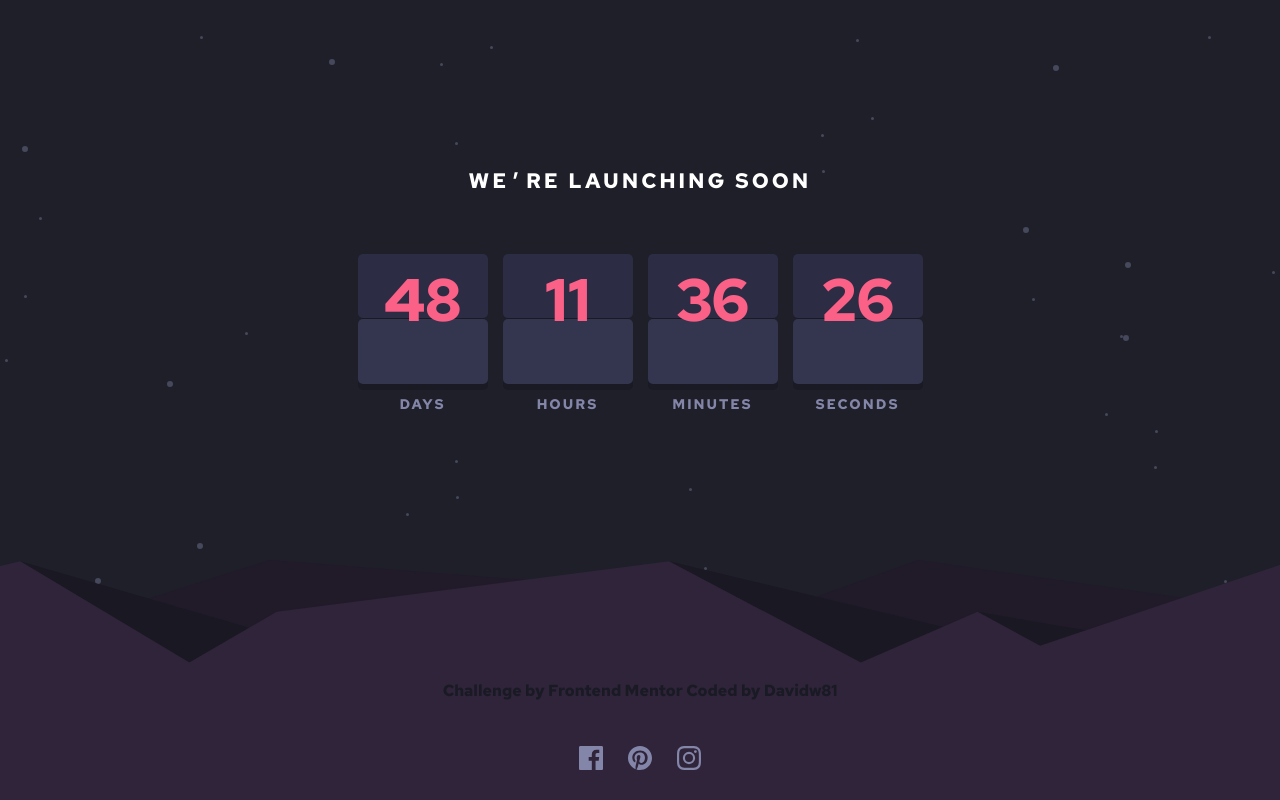
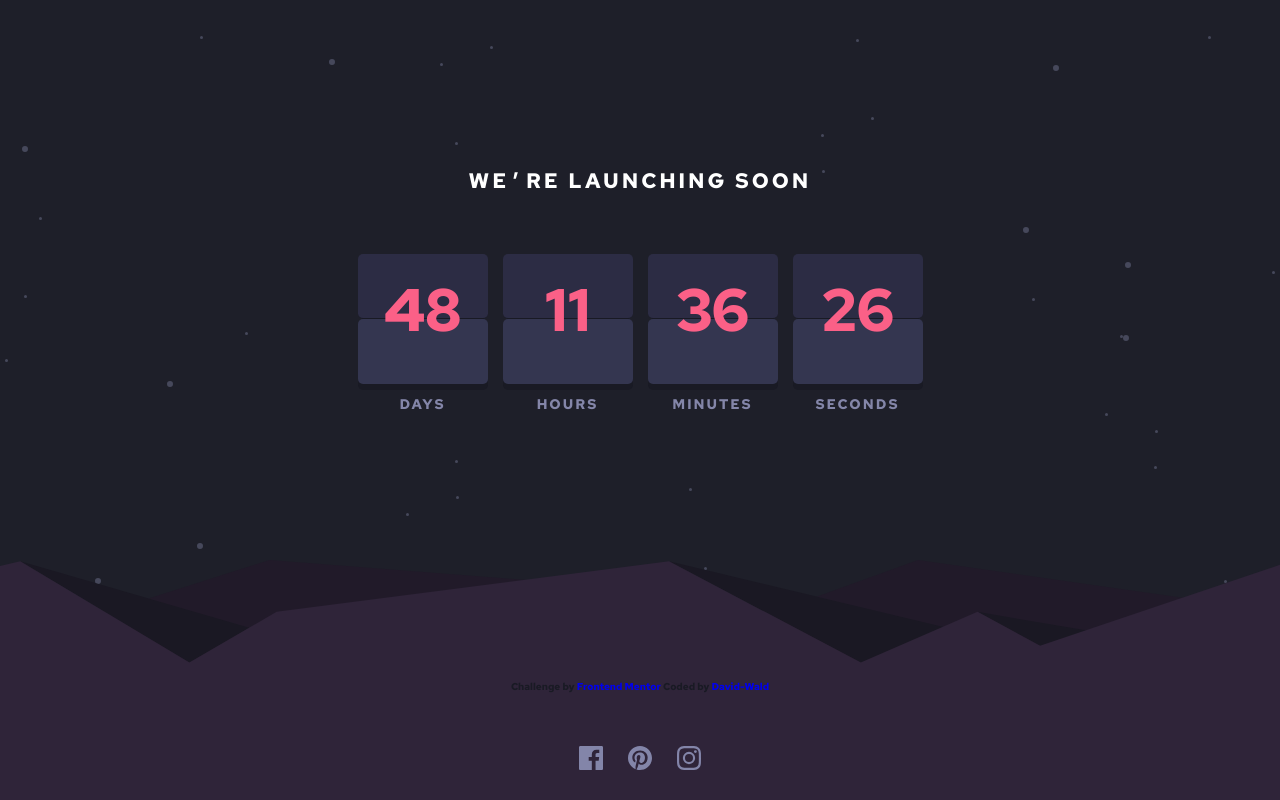
Before and after one commit to david-wald/launch-countdown-timer-, a website built with Parcel: page src/index.html in a window 1280 px wide. Built offline with nearby package versions, Linux system fonts and the light colour scheme.

Commit message:
complete

```diff
--- a/src/index.html
+++ b/src/index.html
@@ -4,6 +4,7 @@
 <head>
     <script src="js/app.js" defer></script>
     <link rel="stylesheet" href="/src/scss/main.scss">
+    <meta name="viewport" content="width=device-width, initial-scale=1">
     <meta charset="UTF-8">
     <meta http-equiv="X-UA-Compatible" content="IE=edge">
     <meta name="viewport" content="width=device-width, initial-scale=1.0">
@@ -76,7 +77,7 @@
         <div class="attribution">
             <span class="attribution__text"> Challenge by</span> <a class="attribution__link"
                 href="https://www.frontendmentor.io?ref=challenge" target="_blank">Frontend Mentor</a>
-            <span class="attribution__text">Coded by</span> <a class="attribution__link" href="#">Davidw81</a>
+            <span class="attribution__text">Coded by</span> <a class="attribution__link" href="#">David-Wald</a>
         </div>
 
     </div>
--- a/src/scss/components/_attribution.scss
+++ b/src/scss/components/_attribution.scss
@@ -1,17 +1,28 @@
+@use "../abstracts/mixins";
 @use "../abstracts/colors";
 
 .attribution {
+    color: colors.$very-dark-mostly-black;
     position: absolute;
     left: 50%;
     top: 85%;
     transform: translateX(-50%);
     text-align: center;
 
-    &__text {
-        color: colors.$very-dark-mostly-black;
+    @include mixins.small {
+        font-size: 13px;
     }
 
-    &__link {
-        color: colors.$very-dark-mostly-black;
+    @include mixins.extra-small {
+        font-size: 10px;
+
     }
+
+
+
+
+
+
+
+
 }
--- a/src/scss/components/_countdown.scss
+++ b/src/scss/components/_countdown.scss
@@ -79,33 +79,34 @@
     &__time {
        font-size: 37px;
        position: absolute;
-       top: 33.5%;
+       top: 38.5%;
        transform: translate(-50%);
        color: colors.$soft-red;
 
        @include mixins.extra-small {
            font-size: 39px;
-           top: 35.6%;
+           top: 36.2%;
     }
 
         @include mixins.small {
             font-size: 42px;
-            top: 35%;
+            top: 35.8%;
         }
 
         @include mixins.medium {
             font-size: 48px;
-            top: 34.5%
+            top: 35.3%
         }
 
         @include mixins.large {
             font-size: 53px;
-            top: 33.6%;
+            top: 34.6%;
         }
 
         @include mixins.extra-large {
             font-size: 60px;
-            top: 32.5%;
+            top: 33.7%;
+
         }
 
 
```
Also changed, not shown: dist/index.html, 2 other files.
